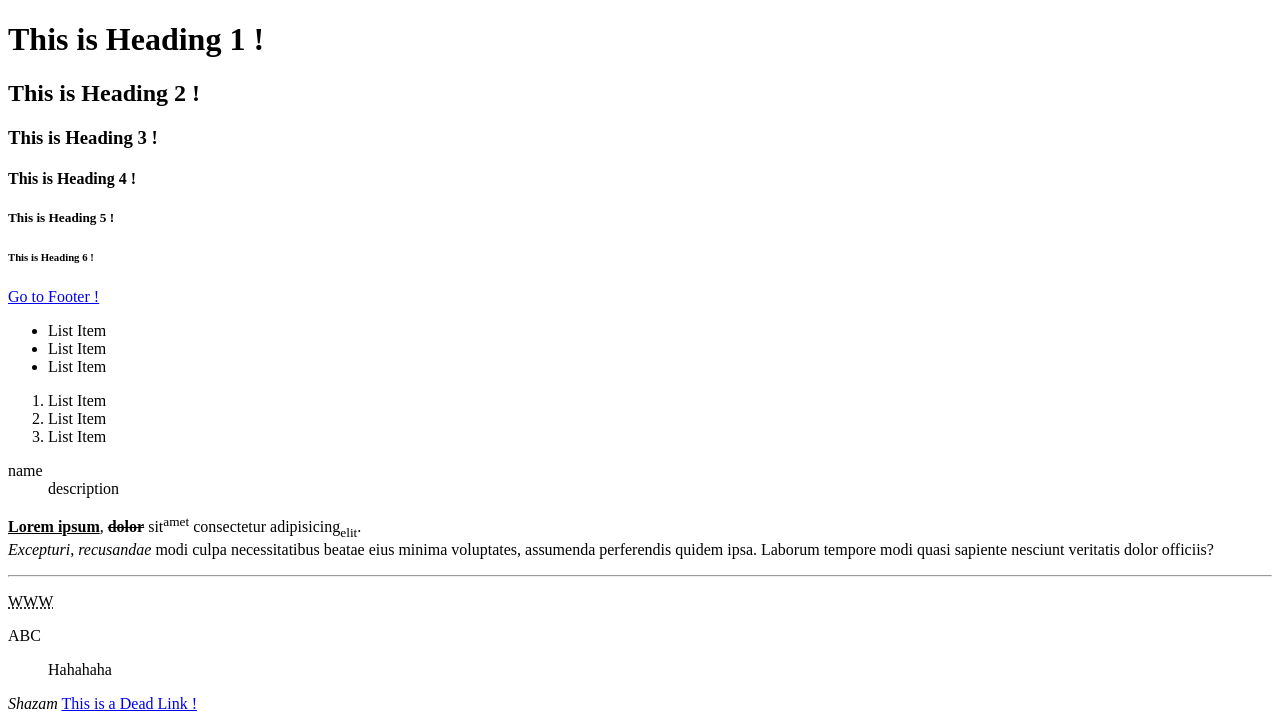
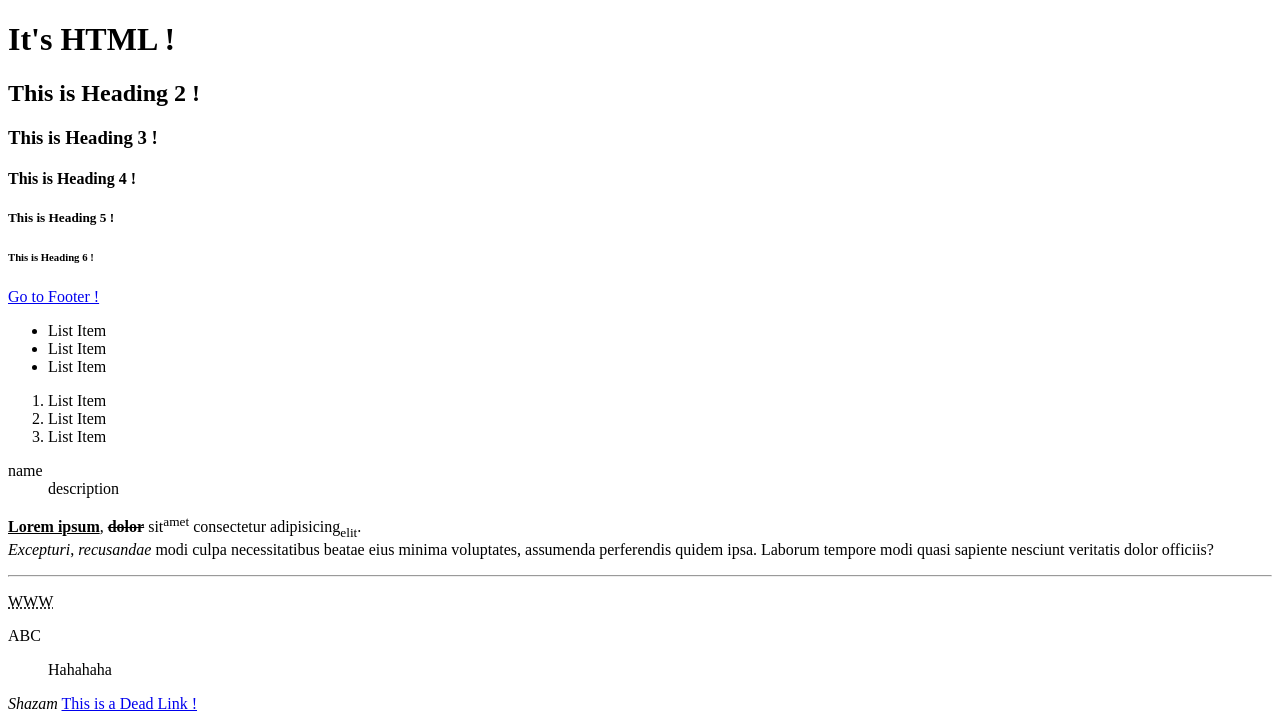
Before and after one commit to ShazamShakeel/HTML-Practice, a plain HTML site: page HTML/index.html in a window 1280 px wide. Shown: the top 726 px of the page. Drawn offline with Linux system fonts and the light colour scheme.

Commit message:
changed the heading 1

```diff
--- a/HTML/index.html
+++ b/HTML/index.html
@@ -13,7 +13,7 @@
 
 
     <header id="header">
-        <h1>This is Heading 1 !</h1>
+        <h1>It's HTML !</h1>
         <h2>This is Heading 2 !</h2>
         <h3>This is Heading 3 !</h3>
         <h4>This is Heading 4 !</h4>
```
